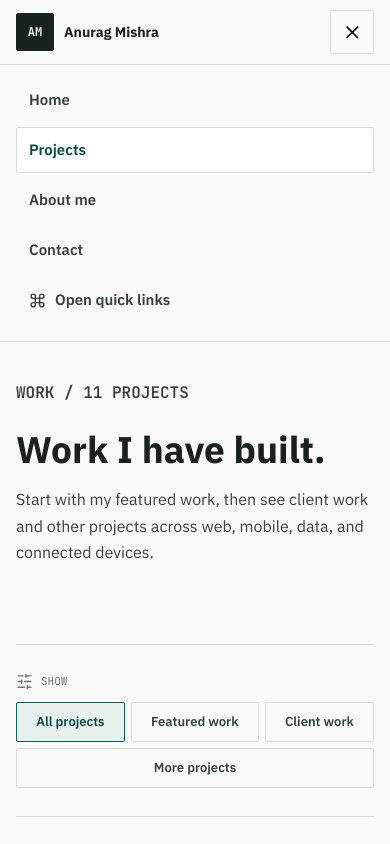
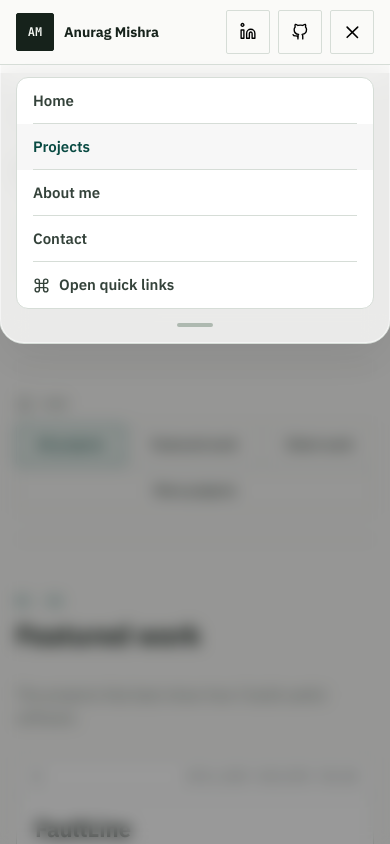
Before and after one commit to 4nur4gmishr4/TerminalPortfolio, a React (Vite) app: page /work in a window 390 px wide. Both pictures are taken after a click on the button "Open navigation". Shown: the top 844 px of the page. Built offline with nearby package versions, Linux system fonts and the light colour scheme; the HTML template or start-up script is replaced by a standard one.

Commit message:
feat: implement iOS-style mobile navigation shutter and glassmorphism overlay

```diff
--- a/src/components/layout/TopAppBar.tsx
+++ b/src/components/layout/TopAppBar.tsx
@@ -1,6 +1,7 @@
 import { Command, Search } from "lucide-react";
 import { AnimatedIcon } from "@/components/portfolio/AnimatedIcon";
 import githubAnimation from "@/assets/animations/github.json";
+import linkedinAnimation from "@/assets/animations/linkedin.json";
 import menuAnimation from "@/assets/animations/menu-v3.json";
 import { useEffect, useState } from "react";
 import { NavLink, Link } from "react-router-dom";
@@ -13,6 +14,27 @@ interface TopAppBarProps {
 
 export const TopAppBar = ({ onCommandOpen }: TopAppBarProps) => {
   const [mobileOpen, setMobileOpen] = useState(false);
+  const [startY, setStartY] = useState<number | null>(null);
+
+  const handleTouchStart = (e: React.TouchEvent) => {
+    setStartY(e.touches[0].clientY);
+  };
+
+  const handleTouchMove = (e: React.TouchEvent) => {
+    if (startY === null) return;
+    const currentY = e.touches[0].clientY;
+    const diff = startY - currentY;
+
+    // Swipe up by 40px triggers close
+    if (diff > 40) {
+      setMobileOpen(false);
+      setStartY(null);
+    }
+  };
+
+  const handleTouchEnd = () => {
+    setStartY(null);
+  };
 
   useEffect(() => {
     const closeOnEscape = (event: KeyboardEvent) => {
@@ -21,6 +43,17 @@ export const TopAppBar = ({ onCommandOpen }: TopAppBarProps) => {
     window.addEventListener("keydown", closeOnEscape);
     return () => window.removeEventListener("keydown", closeOnEscape);
   }, []);
+
+  useEffect(() => {
+    if (mobileOpen) {
+      document.body.style.overflow = "hidden";
+    } else {
+      document.body.style.overflow = "";
+    }
+    return () => {
+      document.body.style.overflow = "";
+    };
+  }, [mobileOpen]);
 
   const closeMobileMenu = () => setMobileOpen(false);
 
@@ -54,6 +87,9 @@ export const TopAppBar = ({ onCommandOpen }: TopAppBarProps) => {
             <span>Quick links</span>
             <kbd>Ctrl K</kbd>
           </button>
+          <a className="icon-button" href={portfolioData.contact.linkedin} target="_blank" rel="noreferrer" aria-label="Open Anurag Mishra's LinkedIn profile">
+            <AnimatedIcon animationData={linkedinAnimation} loop speed={0.5} size={22} />
+          </a>
           <a className="icon-button" href={portfolioData.contact.github} target="_blank" rel="noreferrer" aria-label="Open Anurag Mishra's GitHub profile">
             <AnimatedIcon animationData={githubAnimation} loop speed={0.5} size={22} />
           </a>
@@ -64,14 +100,27 @@ export const TopAppBar = ({ onCommandOpen }: TopAppBarProps) => {
             type="button"
             onClick={() => setMobileOpen((open) => !open)}
           >
-            <AnimatedIcon animationData={menuAnimation} isToggled={mobileOpen} size={26} />
+            <AnimatedIcon animationData={menuAnimation} isToggled={mobileOpen} speed={2.5} size={26} />
             <span className="sr-only">{mobileOpen ? "Close navigation" : "Open navigation"}</span>
           </button>
         </div>
       </div>
 
-      {mobileOpen && (
-        <nav id="mobile-navigation" className="mobile-navigation" aria-label="Mobile navigation">
+      <div
+        className={`mobile-overlay ${mobileOpen ? 'is-open' : ''}`}
+        onClick={closeMobileMenu}
+        aria-hidden="true"
+      />
+
+      <nav
+        id="mobile-navigation"
+        className={`mobile-navigation ${mobileOpen ? 'is-open' : ''}`}
+        aria-label="Mobile navigation"
+        onTouchStart={handleTouchStart}
+        onTouchMove={handleTouchMove}
+        onTouchEnd={handleTouchEnd}
+      >
+        <div className="mobile-navigation__wrapper">
           <div className="mobile-navigation__inner">
             {siteRoutes.filter(route => route.path).map((item) => (
               <NavLink
@@ -96,8 +145,11 @@ export const TopAppBar = ({ onCommandOpen }: TopAppBarProps) => {
               Open quick links
             </button>
           </div>
-        </nav>
-      )}
+          <div className="mobile-navigation__grabber-container">
+            <div className="mobile-navigation__grabber" />
+          </div>
+        </div>
+      </nav>
     </header>
   );
 };
--- a/src/index.css
+++ b/src/index.css
@@ -276,17 +276,89 @@ textarea:focus-visible {
   display: none;
 }
 
+.mobile-overlay {
+  position: fixed;
+  top: 73px;
+  left: 0;
+  right: 0;
+  bottom: 0;
+  background: rgba(0, 0, 0, 0);
+  backdrop-filter: blur(0px);
+  -webkit-backdrop-filter: blur(0px);
+  opacity: 0;
+  pointer-events: none;
+  transition: opacity 0.4s ease, backdrop-filter 0.4s ease, -webkit-backdrop-filter 0.4s ease;
+  z-index: 1;
+}
+
+.mobile-overlay.is-open {
+  background: rgba(0, 0, 0, 0.4);
+  backdrop-filter: blur(8px);
+  -webkit-backdrop-filter: blur(8px);
+  opacity: 1;
+  pointer-events: auto;
+}
+
 .mobile-navigation {
-  border-top: 1px solid var(--line);
-  background: var(--canvas);
+  border-top: 1px solid transparent;
+  background: rgba(250, 250, 248, 0.85);
+  backdrop-filter: blur(0px);
+  -webkit-backdrop-filter: blur(0px);
+  display: grid;
+  grid-template-rows: 0fr;
+  transition: grid-template-rows 0.4s cubic-bezier(0.16, 1, 0.3, 1), border-color 0.4s ease, backdrop-filter 0.4s ease, -webkit-backdrop-filter 0.4s ease, box-shadow 0.4s ease;
+  position: absolute;
+  top: 100%;
+  left: 0;
+  width: 100%;
+  z-index: 2;
+  border-radius: 0 0 24px 24px;
+}
+
+.mobile-navigation.is-open {
+  grid-template-rows: 1fr;
+  border-top-color: var(--line);
+  backdrop-filter: blur(12px);
+  -webkit-backdrop-filter: blur(12px);
+  /* Dual outline: inset shadow for inner border, outer shadow for outer border and drop shadow */
+  box-shadow:
+    inset 0 -1px 0 0 rgba(255,255,255,0.5),
+    inset 1px 0 0 0 rgba(255,255,255,0.5),
+    inset -1px 0 0 0 rgba(255,255,255,0.5),
+    0 1px 0 0 var(--line),
+    -1px 0 0 0 var(--line),
+    1px 0 0 0 var(--line),
+    0 20px 40px -10px rgba(0,0,0,0.08);
+}
+
+.mobile-navigation__wrapper {
+  overflow: hidden;
 }
 
 .mobile-navigation__inner {
   width: min(calc(100% - (var(--gutter) * 2)), var(--page-width));
   margin: 0 auto;
-  padding: 12px 0 18px;
-  display: grid;
-  gap: 4px;
+  padding: 0;
+  display: grid;
+  gap: 0;
+  background: var(--surface);
+  border-radius: 12px;
+  border: 1px solid var(--line);
+  margin-top: 12px;
+}
+
+.mobile-navigation__grabber-container {
+  display: flex;
+  justify-content: center;
+  align-items: center;
+  padding: 14px 0 16px;
+}
+
+.mobile-navigation__grabber {
+  width: 36px;
+  height: 4px;
+  background: var(--line-strong);
+  border-radius: 4px;
 }
 
 .mobile-navigation__link,
@@ -295,23 +367,46 @@ textarea:focus-visible {
   display: flex;
   align-items: center;
   gap: 9px;
-  padding: 0 12px;
-  border: 1px solid transparent;
-  border-radius: var(--radius-xs);
+  padding: 0 16px;
+  border: none;
   background: transparent;
   color: var(--ink-soft);
   font-size: 15px;
   font-weight: 600;
   text-align: left;
+  position: relative;
+}
+
+.mobile-navigation__link::after,
+.mobile-navigation__command::after {
+  content: "";
+  position: absolute;
+  bottom: 0;
+  left: 16px;
+  right: 16px;
+  height: 1px;
+  background-color: var(--line);
+}
+
+.mobile-navigation__inner > *:first-child {
+  border-radius: 12px 12px 0 0;
+}
+
+.mobile-navigation__inner > *:last-child {
+  border-radius: 0 0 12px 12px;
+}
+
+.mobile-navigation__inner > *:last-child::after {
+  display: none;
 }
 
 .mobile-navigation__link:hover,
 .mobile-navigation__command:hover,
 .mobile-navigation__link.is-active {
-  border-color: var(--line);
-  background: var(--surface);
+  background: rgba(0, 0, 0, 0.03);
   color: var(--primary-dark);
 }
+
 
 .page-shell {
   width: min(calc(100% - (var(--gutter) * 2)), var(--page-width));
@@ -1896,8 +1991,7 @@ h3 {
   }
 
   .site-nav,
-  .header-command,
-  .site-header__actions .icon-button {
+  .header-command {
     display: none;
   }
 
```
